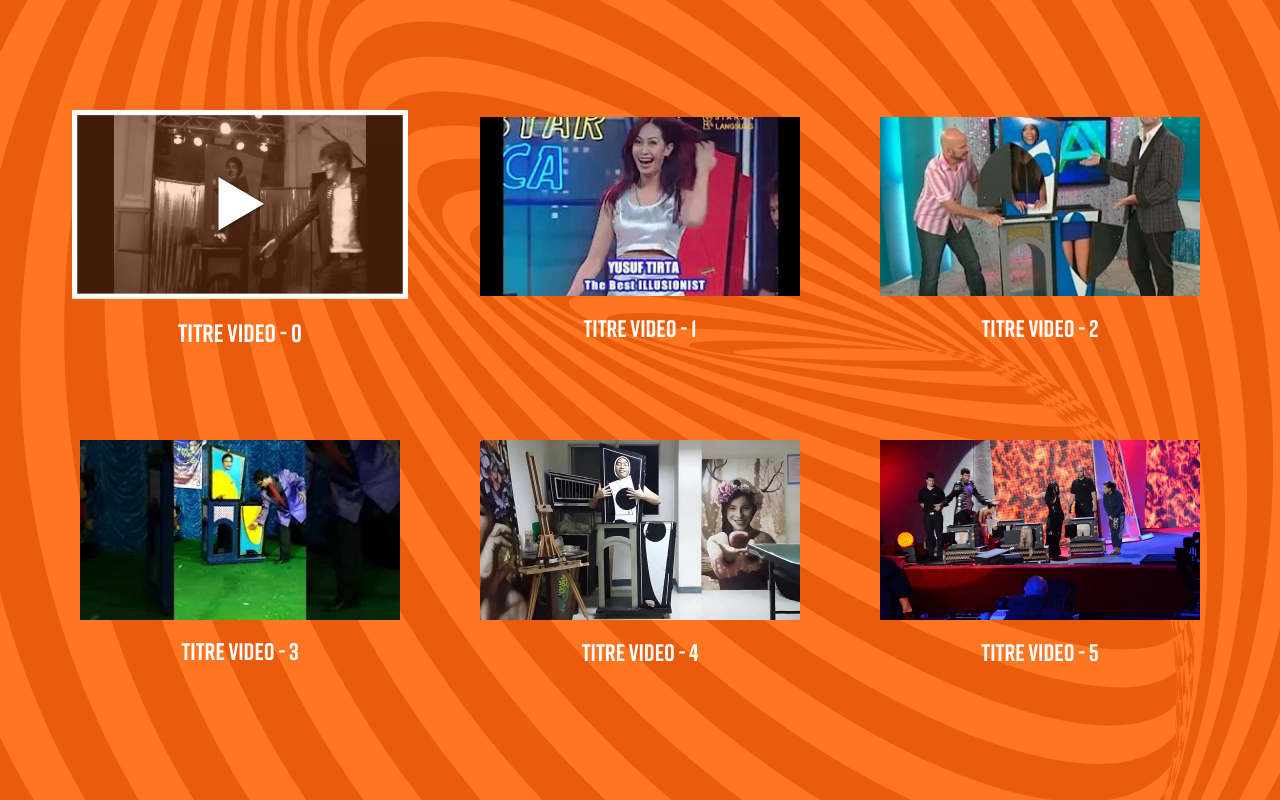
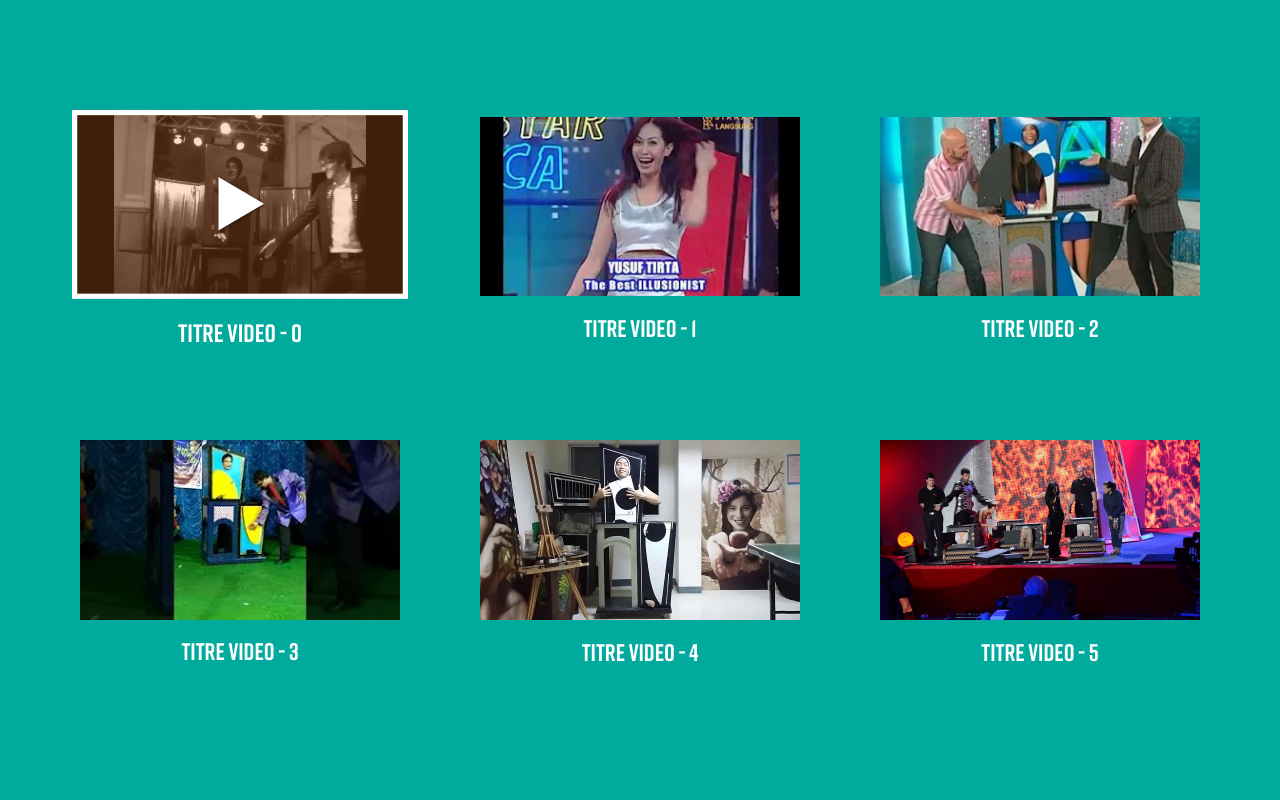
Before and after one commit to rbiiiii/illusions-video-terminal, a Svelte app: page / in a window 1280 px wide. Built offline with nearby package versions, Linux system fonts and the light colour scheme.

Commit message:
change bg color

```diff
--- a/public/assets/css/global.css
+++ b/public/assets/css/global.css
@@ -4,6 +4,7 @@
     --light-orange-rgb: 255, 117, 34;
     --dark-orange: #ea5b0c;
     --dark-orange-rgb: 234, 91, 12;
+    --green: #00aa9d;
 }
 
 @font-face {
@@ -21,17 +22,12 @@ body {
     height: 100%;
     margin: 0;
     padding: 0;
-    background-color: var(--light-orange);
+    background-color: var(--green);
 }
 
 body {
     display:flex;
     align-items: center;
-    background-image: url(../img/bg.svg);
-    background-repeat: no-repeat;
-    background-size: 120vmax;
-    background-attachment: fixed;
-    background-position: 50%;
     color: white;
     box-sizing: border-box;
     font-family: -apple-system, BlinkMacSystemFont, "Segoe UI", Roboto, Oxygen-Sans, Ubuntu, Cantarell, "Helvetica Neue", sans-serif;
```
